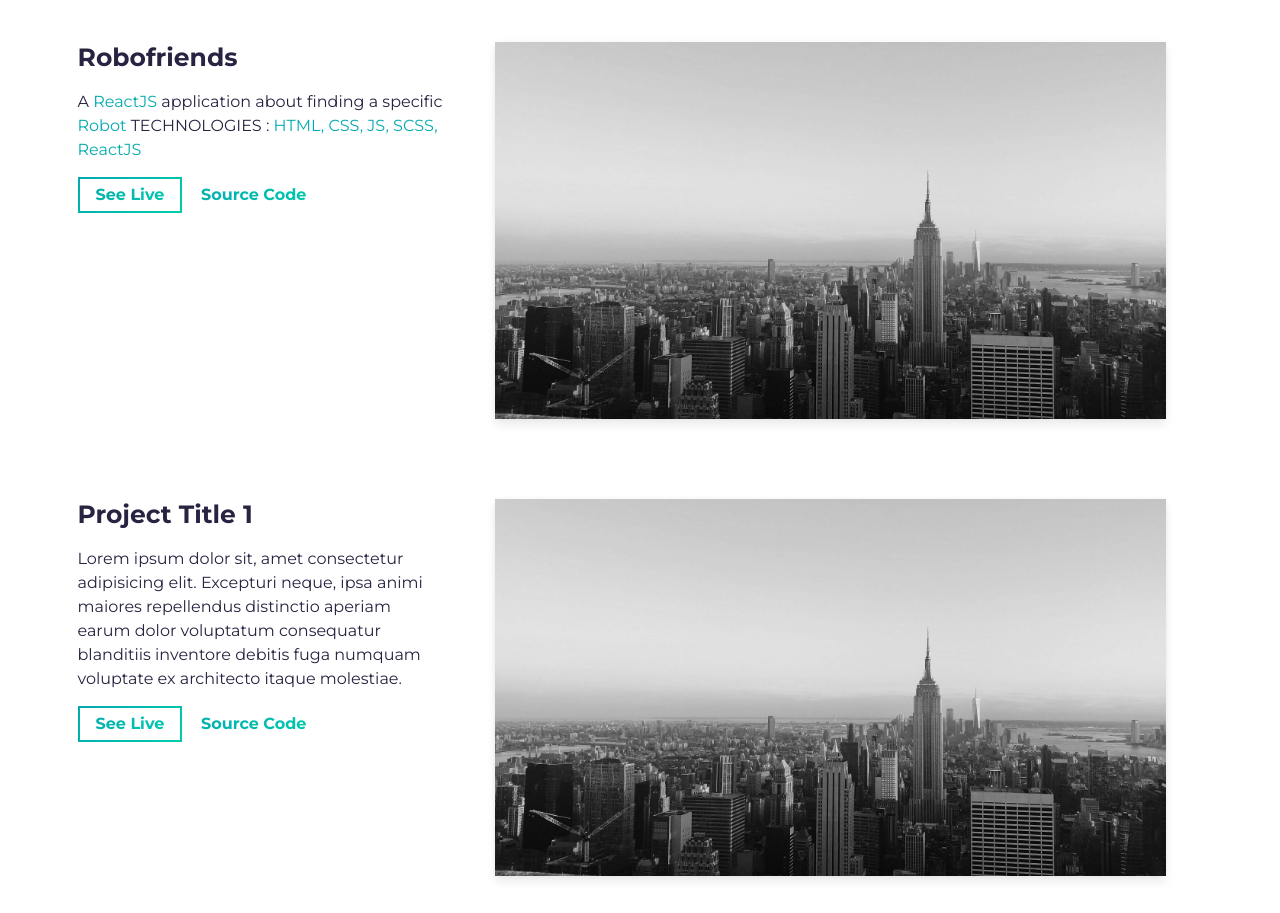
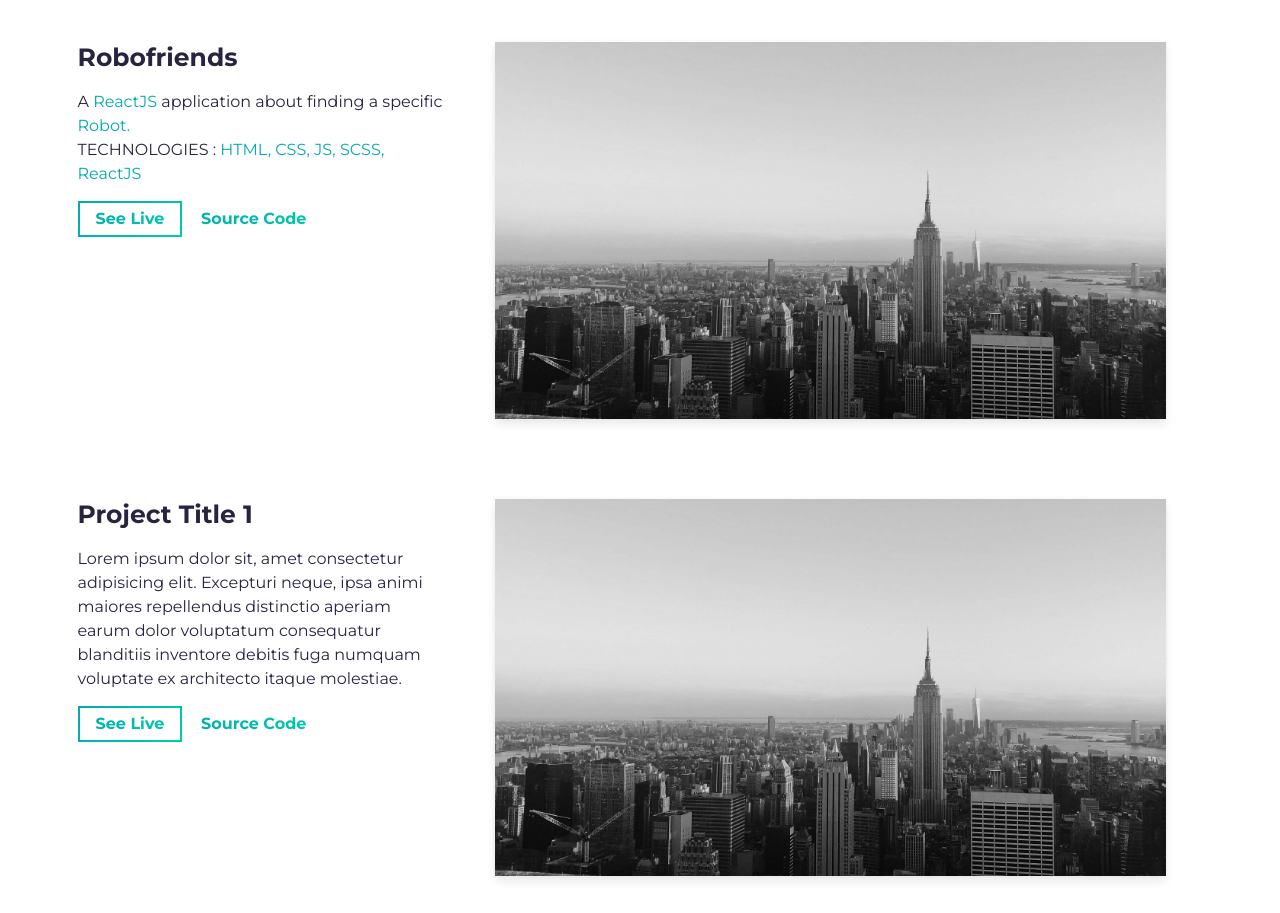
Before and after one commit to jonasfounkeu/sampleformyporfolio, a website built with Parcel: page src/index.html in a window 1280 px wide. Shown: the part 1547-2460 px from the top of the page. Built offline with nearby package versions, Linux system fonts and the light colour scheme.

Commit message:
add tech

```diff
--- a/src/index.html
+++ b/src/index.html
@@ -100,7 +100,7 @@
               <div>
                 <p class="mb-4">
                   A <span class="green">ReactJS</span> application about finding a specific <span
-                    class="green">Robot</span>
+                    class="green">Robot.</span><br>
                   TECHNOLOGIES : <span class="green">HTML, CSS, JS, SCSS, ReactJS</span>
                 </p>
               </div>
--- a/src/style.css
+++ b/src/style.css
@@ -1,5 +1,3 @@
 .green {
     color: #02aab0;
 }
-
-.
```
